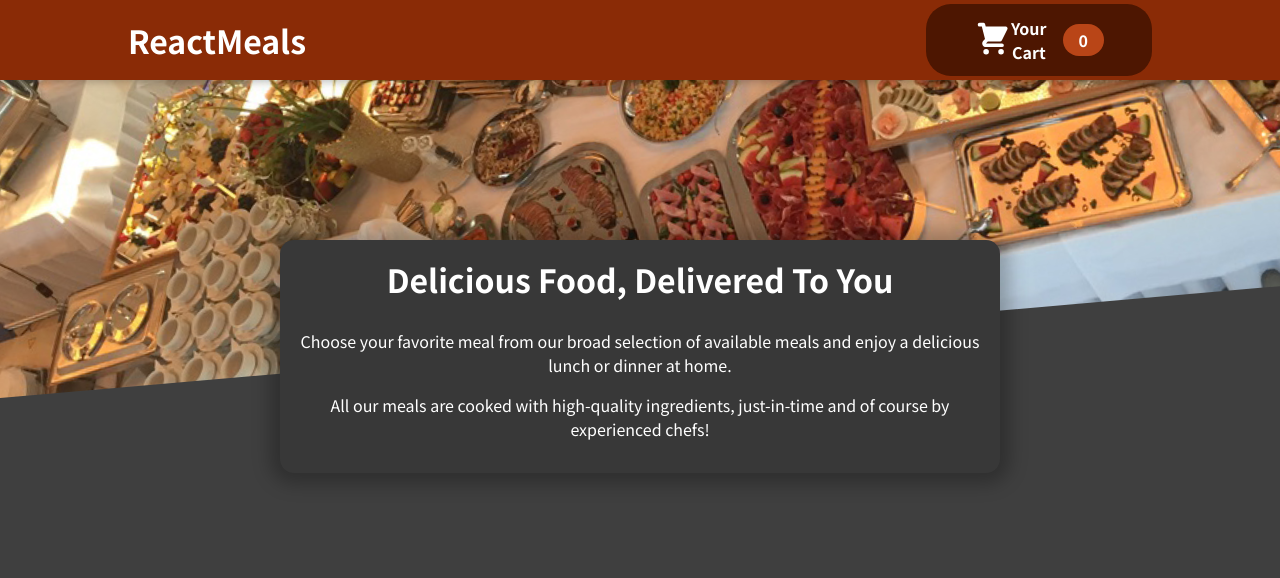
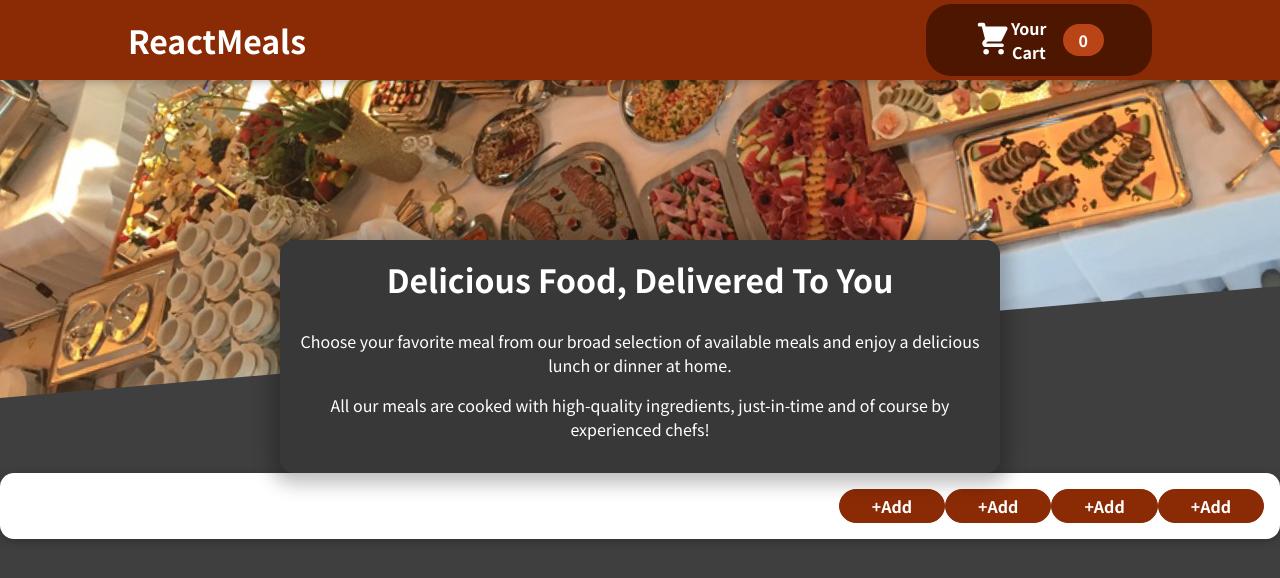
Before and after one commit to jeffMullen/react-food-order-app, a React (Create React App) app: page / in a window 1280 px wide. Shown: the top 578 px of the page. Built offline with nearby package versions, Linux system fonts and the light colour scheme.

Commit message:
beginning MealItemForm

```diff
--- a/src/App.js
+++ b/src/App.js
@@ -2,12 +2,14 @@ import React from "react";
 
 import Header from "./components/Header/Header";
 import MealsSummary from "./components/MealsSummary/MealsSummary";
+import MealItemForm from "./components/MealItemForm/MealItemForm";
 
 function App() {
   return (
     <>
       <Header />
       <MealsSummary />
+      <MealItemForm />
     </>
   );
 }
--- /dev/null
+++ b/src/components/MealItemForm/MealItemForm.js
@@ -0,0 +1,19 @@
+import React from "react";
+
+import Card from "../UI/Card/Card";
+import classes from "./MealItemForm.module.css";
+
+import DUMMY_MEALS from "../../utils/dummy-meals.js";
+
+const MealItemForm = () => {
+  console.log(DUMMY_MEALS);
+  return (
+    <Card className={classes.form}>
+      {DUMMY_MEALS.map((meal) => {
+        return <button>+Add</button>;
+      })}
+    </Card>
+  );
+};
+
+export default MealItemForm;
--- /dev/null
+++ b/src/components/MealItemForm/MealItemForm.module.css
@@ -0,0 +1,20 @@
+.form {
+    text-align: right;
+  }
+
+  .form button {
+    font: inherit;
+    cursor: pointer;
+    background-color: #8a2b06;
+    border: 1px solid #8a2b06;
+    color: white;
+    padding: 0.25rem 2rem;
+    border-radius: 20px;
+    font-weight: bold;
+  }
+
+  .form button:hover,
+  .form button:active {
+    background-color: #641e03;
+    border-color: #641e03;
+  }
```
Also changed, not shown: src/utils/dummy-meals.js (+14 -12 lines), 1 other file (tests, documents, lock files or other folders).
